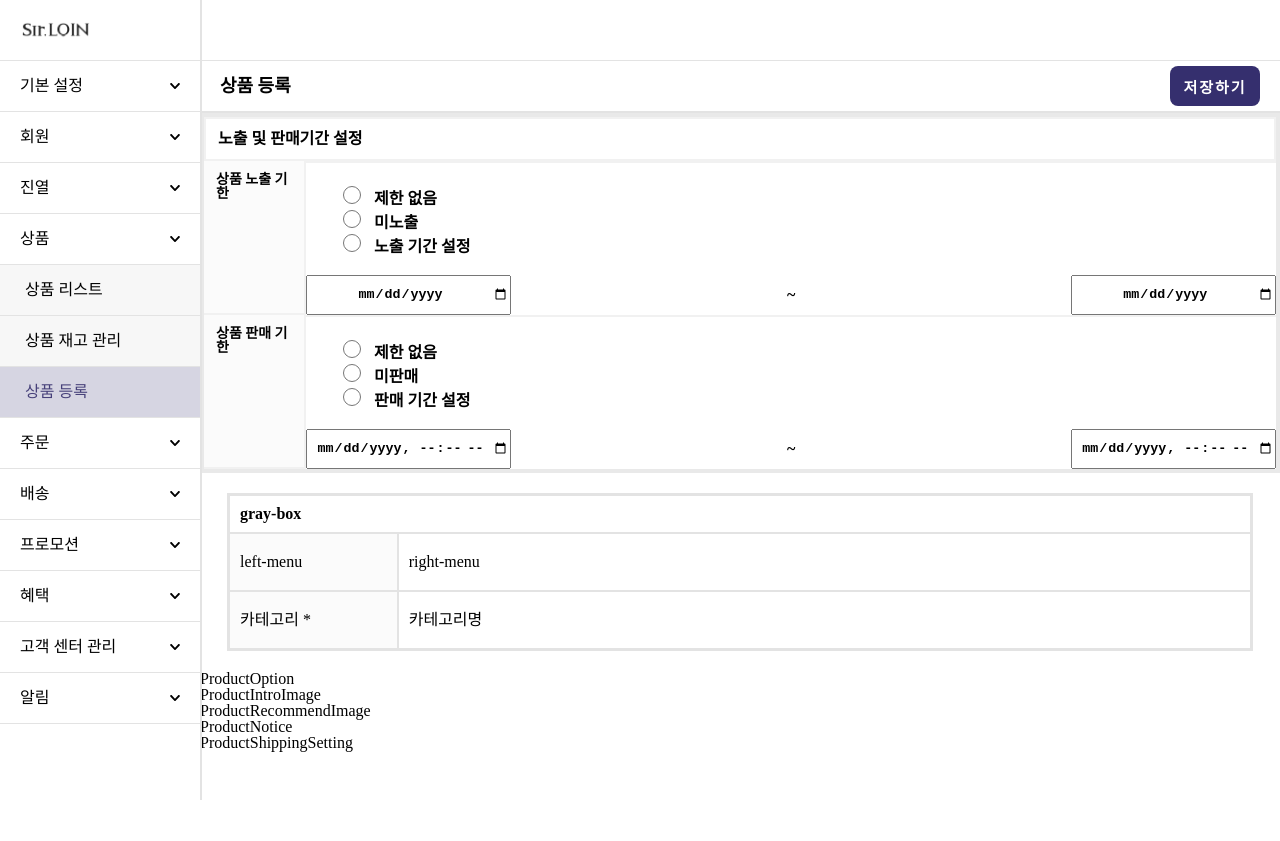
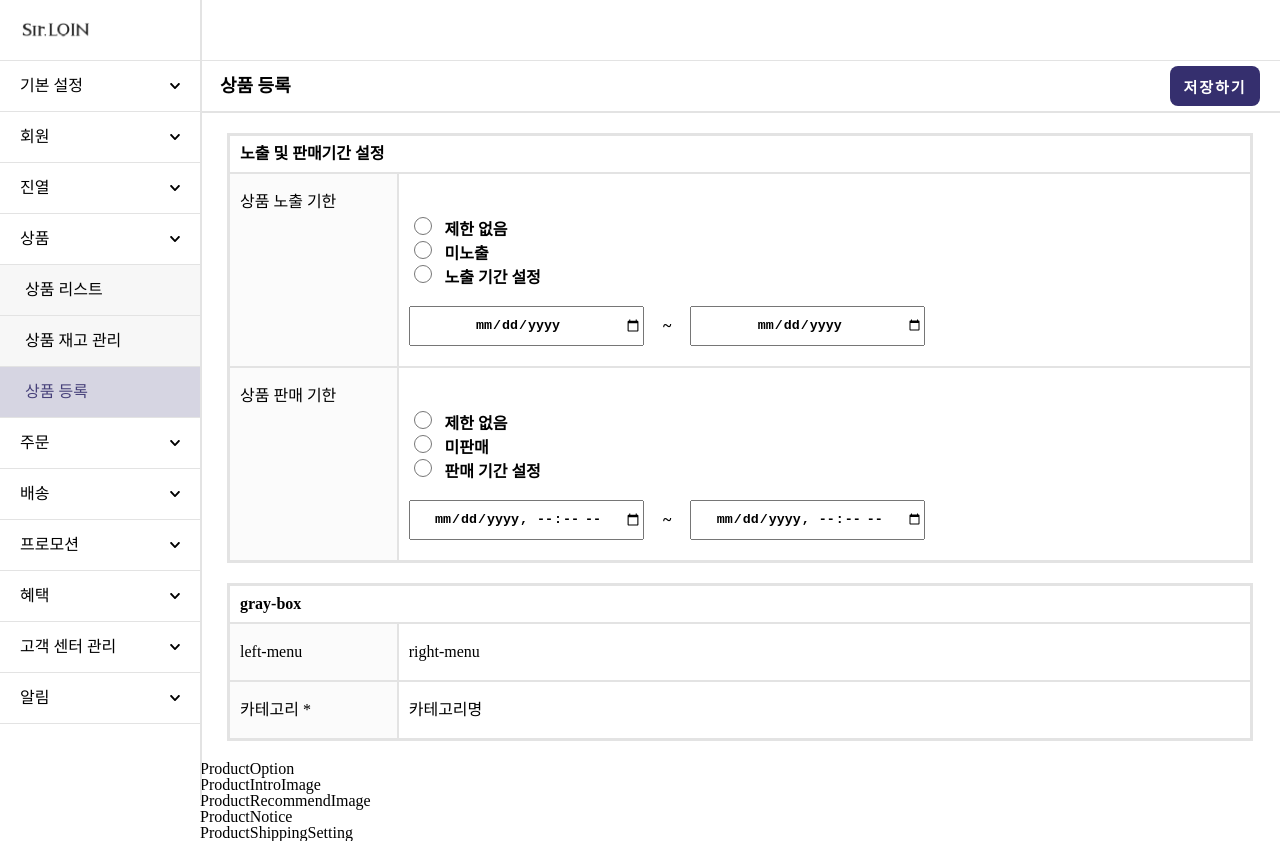
Before and after one commit to PreOnBoarding-Team17/Week1_Product_Registration, a React (Create React App) app: page / in a window 1280 px wide. Before the commit the page ends 800 px from the top, so only its background shows below. Built offline with nearby package versions, Linux system fonts and the light colour scheme.

Commit message:
feat: ProductPeriod 외형 및 CSS 완성

```diff
--- a/src/Components/ProductPeriod/PrductPeriodContainer.jsx
+++ b/src/Components/ProductPeriod/PrductPeriodContainer.jsx
@@ -2,10 +2,8 @@ import React from "react";
 
 import "./Scss/PrductPeriodContainer.scss";
 
-function PrductPeriodContainer({ title, period, dateType }) {
+function PrductPeriodContainer({ period, dateType }) {
   return (
-    <div className="product-period-container">
-      <div className="product-period-container__title">{title}</div>
     <div className="product-period-container__input">
       <div className="product-period-container__input--radio">
         {period.map((x, idx) => (
@@ -17,9 +15,8 @@ function PrductPeriodContainer({ title, period, dateType }) {
       </div>
       <div className="product-period-container__input--date">
         <input type={dateType} />
-          <div>~</div>
+        <div className="date-middle">~</div>
         <input type={dateType} />
-        </div>
       </div>
     </div>
   );
--- a/src/Components/ProductPeriod/Scss/PrductPeriodContainer.scss
+++ b/src/Components/ProductPeriod/Scss/PrductPeriodContainer.scss
@@ -1,31 +1,13 @@
-$border-color: 4px solid #e9e9e9;
-$border-thin-color: 2px solid #f1f1f1;
-
-.product-period-container {
-  display: flex;
-
-  .product-period-container__title {
-    padding: 1.5vh;
-    font-size: 14px;
-    font-weight: bold;
-    border-bottom: $border-thin-color;
-    border-right: $border-thin-color;
-    background-color: #fbfbfb;
-  }
-
 .product-period-container__input {
   display: flex;
   width: 100%;
   flex-direction: column;
-    justify-content: space-between;
-    font-weight: 700;
-    vertical-align: middle;
-    border-top: $border-thin-color;
+  font-weight: 600;
 
   .product-period-container__input--radio {
     display: flex;
     flex-direction: column;
-      margin: 2.5vh 2.5vw;
+    margin: 2.5vh 0;
 
     input[type="radio"] {
       font-size: 100px;
@@ -38,13 +20,15 @@ $border-thin-color: 2px solid #f1f1f1;
 
   .product-period-container__input--date {
     display: flex;
-      justify-content: space-between;
     align-items: center;
+
+    .date-middle {
+      margin: 0 1.5vw;
     }
 
     input[type="date"],
     input[type="datetime-local"] {
-      width: 200px;
+      width: 230px;
       height: 36px;
       text-align: center;
       font-weight: 700;
--- a/src/Components/ProductPeriod/Scss/index.scss
+++ /dev/null
@@ -1,13 +0,0 @@
-$border-color: 4px solid #e9e9e9;
-$border-thin-color: 2px solid #f1f1f1;
-
-.product-period {
-  border: $border-color;
-  font-weight: 700;
-  font-size: 16px;
-
-  .product-period__title {
-    border: $border-thin-color;
-    padding: 1.5vh;
-  }
-}
--- a/src/Components/ProductPeriod/index.jsx
+++ b/src/Components/ProductPeriod/index.jsx
@@ -1,26 +1,29 @@
 import React from "react";
 import PrductPeriodContainer from "./PrductPeriodContainer";
-
-import "./Scss/index.scss";
 
 const EXPOSEPERIOD = ["제한 없음", "미노출", "노출 기간 설정"];
 const SALESPERIOD = ["제한 없음", "미판매", "판매 기간 설정"];
 
 function ProductPeriod() {
   return (
-    <div className="product-period">
-      <div className="product-period__title">노출 및 판매기간 설정</div>
-      <PrductPeriodContainer
-        title="상품 노출 기한"
-        period={EXPOSEPERIOD}
-        dateType="date"
-      />
-      <PrductPeriodContainer
-        title="상품 판매 기한"
-        period={SALESPERIOD}
-        dateType="datetime-local"
-      />
-    </div>
+    <section className="gray-box">
+      <div className="title">노출 및 판매기간 설정</div>
+      <div className="menu">
+        <div className="left-menu">상품 노출 기한</div>
+        <div className="right-menu">
+          <PrductPeriodContainer period={EXPOSEPERIOD} dateType="date" />
+        </div>
+      </div>
+      <div className="menu">
+        <div className="left-menu">상품 판매 기한</div>
+        <div className="right-menu">
+          <PrductPeriodContainer
+            period={SALESPERIOD}
+            dateType="datetime-local"
+          />
+        </div>
+      </div>
+    </section>
   );
 }
 
```
Lines whose indentation alone changed are shown as unchanged.
